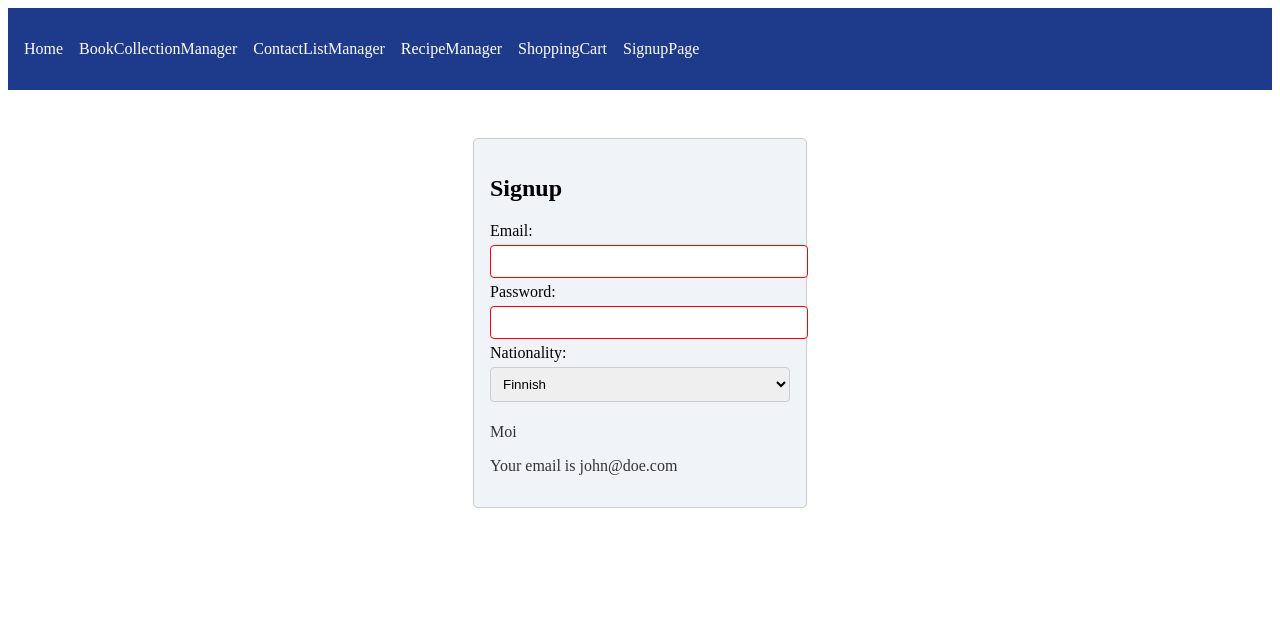
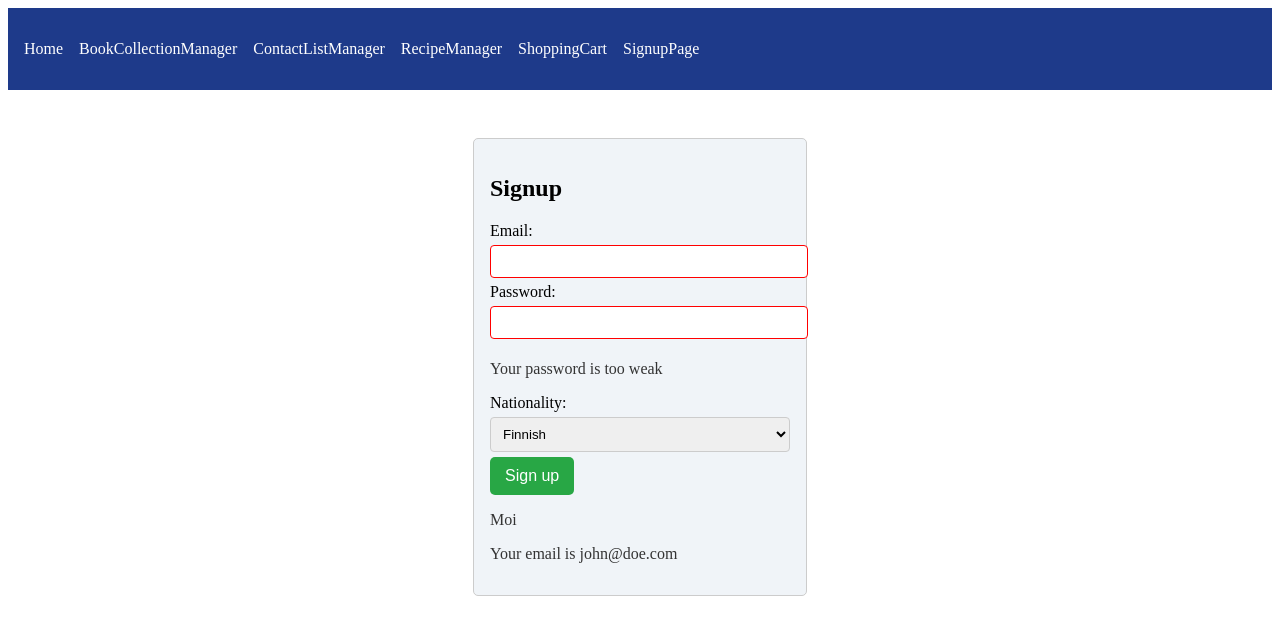
Before and after one commit to Miro193/cm1, a React (Vite) app: page /#/signup in a window 1280 px wide. Shown: the top 634 px of the page. Built offline with nearby package versions, Linux system fonts and the light colour scheme.

Commit message:
Kalle-Branch

```diff
--- a/src/components/SignupPage/SignupPage.css
+++ b/src/components/SignupPage/SignupPage.css
@@ -22,3 +22,17 @@
   .invalid {
     border-color: red;
   }
+
+  .signup-button {
+    background-color: #28a745; /* Vihreä */
+    color: white;
+    border: none;
+    padding: 10px 15px;
+    font-size: 16px;
+    border-radius: 5px;
+    cursor: pointer;
+  }
+
+  .signup-button:hover {
+    background-color: #218838; /* Tummempi vihreä hoverille */
+  }
--- a/src/components/SignupPage/SignupPage.jsx
+++ b/src/components/SignupPage/SignupPage.jsx
@@ -35,6 +35,7 @@ const SignupPage = () => {
           onChange={(e) => setEmail(e.target.value)}
           className={isValidEmail ? "valid" : "invalid"}
         />
+        {isValidEmail && <p className="success-message">You typed a valid email</p>}
 
         <label>Password:</label>
         <input
@@ -43,6 +44,7 @@ const SignupPage = () => {
           onChange={(e) => setPassword(e.target.value)}
           className={isStrongPassword ? "valid" : "invalid"}
         />
+        {!isStrongPassword && <p className="error-message">Your password is too weak</p>}
 
         <label>Nationality:</label>
         <select value={nationality} onChange={(e) => setNationality(e.target.value)}>
@@ -51,10 +53,13 @@ const SignupPage = () => {
           <option value="de">German</option>
           <option value="fr">French</option>
         </select>
+
+        <button type="submit" className="signup-button">Sign up</button>
       </form>
 
       <p>{getGreeting(nationality)}</p>
       <p>Your email is {email || "john@doe.com"}</p>
+      {isValidEmail && <p>Your email address is correct</p>}
     </div>
   );
 };
```
